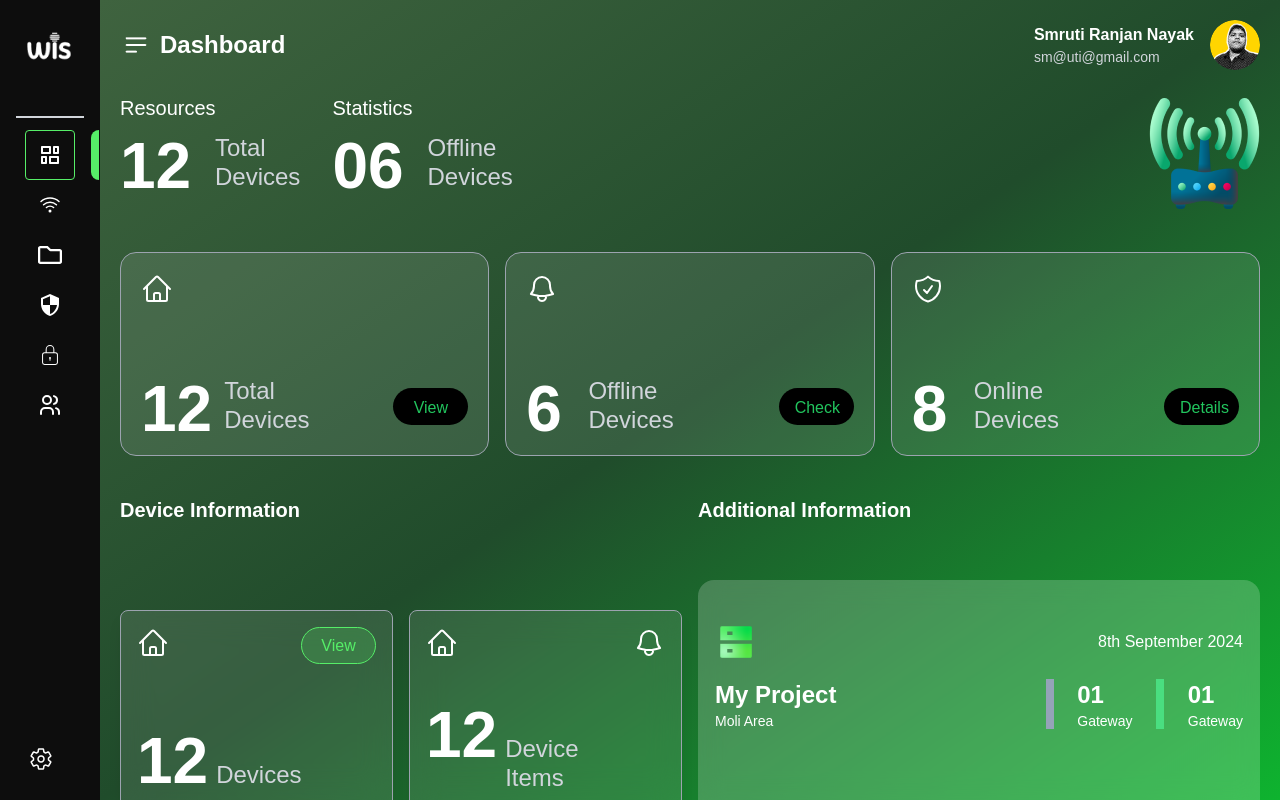
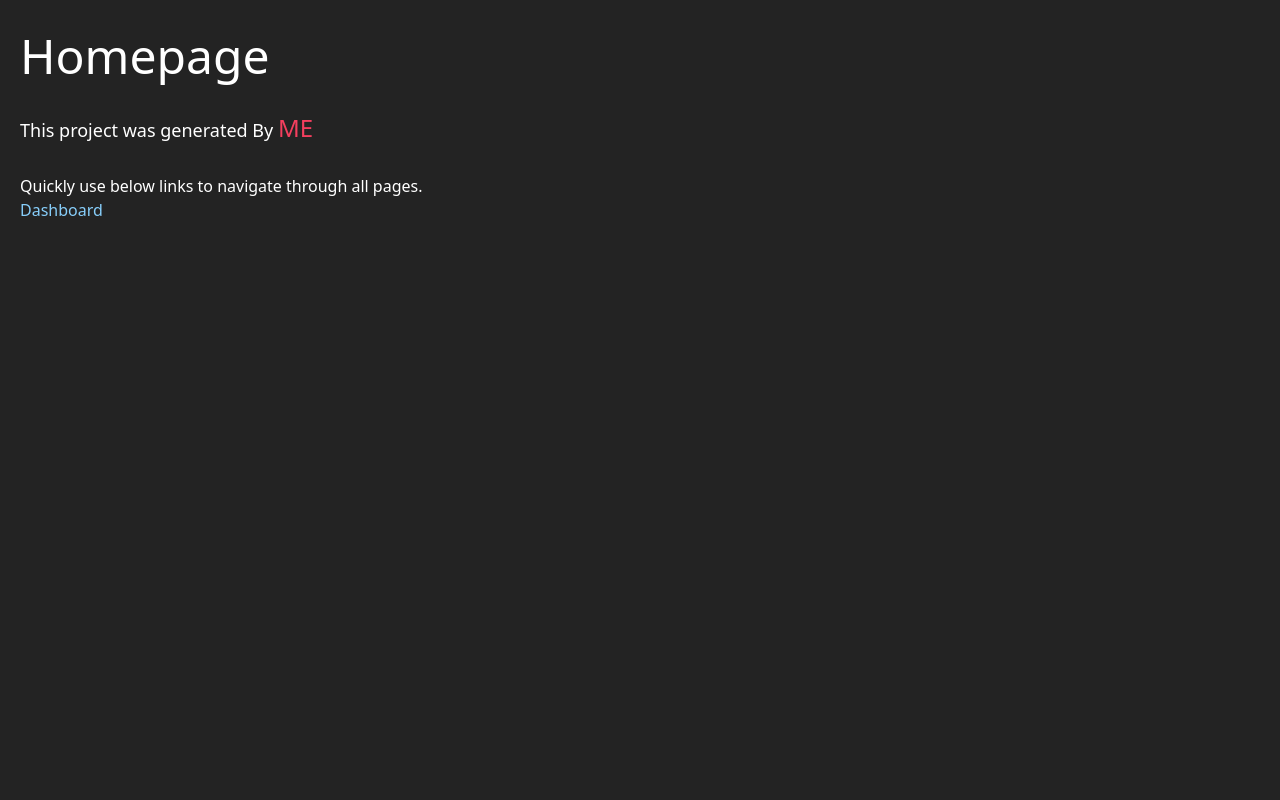
Before and after one commit to akku2005/remoteDashboard-, a React (Vite) app: page / in a window 1280 px wide. Built offline with nearby package versions, Linux system fonts and the light colour scheme.

Commit message:
PageNotFound , Routes , And DevicePage Added

```diff
--- a/package.json
+++ b/package.json
@@ -16,6 +16,7 @@
     "react-chartjs-2": "^5.2.0",
     "react-dom": "^18.3.1",
     "react-icons": "^5.3.0",
+    "react-router-dom": "^6.26.2",
     "sass": "^1.79.3"
   },
   "devDependencies": {
--- a/src/App.jsx
+++ b/src/App.jsx
@@ -1,14 +1,18 @@
-// src/App.js
 import React from "react";
-import Dashboard from "./components/Dashboard"; // Import the Dashboard component
-
+import PageRoutes from "./Routes";
+import { BrowserRouter as Router } from "react-router-dom";
 import "./styles/App.scss";
 
 function App() {
   return (
-    <div className="app flex">
-      <Dashboard />
-    </div>
+    // <div className="app flex">
+    //  <Router>
+    //   <PageRoutes />
+    // </Router>
+    // </div>
+    <Router>
+      <PageRoutes />
+    </Router>
   );
 }
 
--- /dev/null
+++ b/src/Routes.jsx
@@ -0,0 +1,18 @@
+import React from "react";
+import { useRoutes } from "react-router-dom";
+import Home from "./pages/Home";
+import NotFound from "./pages/PageNotFound";
+import Dashboard from "./components/Dashboard";
+import Devices from "./pages/Devices"; // Import Devices component
+
+const ProjectRoutes = () => {
+  let element = useRoutes([
+    { path: "/", element: <Home /> },
+    { path: "*", element: <NotFound /> },
+    { path: "dashboard", element: <Dashboard /> },
+    { path: "devices", element: <Devices /> }, // Add route for Devices
+  ]);
+  return element;
+};
+
+export default ProjectRoutes;
--- a/src/components/Sidebar/index.jsx
+++ b/src/components/Sidebar/index.jsx
@@ -1,4 +1,5 @@
 import React, { useState, useEffect } from "react";
+import { Link } from "react-router-dom"; // Import Link from react-router-dom
 import { RiDashboardHorizontalLine } from "react-icons/ri";
 import { IoWifiOutline, IoSettingsOutline } from "react-icons/io5";
 import { FaRegFolder } from "react-icons/fa";
@@ -62,68 +63,74 @@ const Sidebar = () => {
 
         {/* Icons Section */}
         <div className="icons flex-grow flex flex-col items-center">
-          <div
+          <Link
+            to="/dashboard"
             className={`icon-container ${
               activePage === "Present" ? "active" : ""
             }`}
             onClick={() => handleIconClick("Present")}
           >
             <RiDashboardHorizontalLine className="icon w-6 h-6 text-white" />
-          </div>
-          <div
+          </Link>
+          <Link
+            to="/devices"
             className={`icon-container ${
               activePage === "Devices" ? "active" : ""
             }`}
             onClick={() => handleIconClick("Devices")}
           >
             <IoWifiOutline className="icon w-6 h-6 text-white" />
-          </div>
-          <div
+          </Link>
+
+          <Link
+            to="/notifications"
             className={`icon-container ${
               activePage === "Notifications" ? "active" : ""
             }`}
             onClick={() => handleIconClick("Notifications")}
           >
             <FaRegFolder className="icon w-6 h-6 text-white" />
-          </div>
-          <div
+          </Link>
+          <Link
+            to="/security"
             className={`icon-container ${
               activePage === "Security" ? "active" : ""
             }`}
             onClick={() => handleIconClick("Security")}
           >
             <MdOutlineSecurity className="icon w-6 h-6 text-white" />
-          </div>
-
-          {/* New Icons: Lock and Users */}
-          <div
+          </Link>
+          <Link
+            to="/lock"
             className={`icon-container ${
               activePage === "Lock" ? "active" : ""
             }`}
             onClick={() => handleIconClick("Lock")}
           >
             <CiLock className="icon w-6 h-6 text-white" />
-          </div>
-          <div
+          </Link>
+          <Link
+            to="/users"
             className={`icon-container ${
               activePage === "Users" ? "active" : ""
             }`}
             onClick={() => handleIconClick("Users")}
           >
             <TbUsers className="icon w-6 h-6 text-white" />
-          </div>
+          </Link>
         </div>
 
         {/* Bottom Section: Settings */}
         <div className="settings mt-4">
-          <div
+          <Link
+            to="/settings"
             className={`icon-container ${
               activePage === "Settings" ? "active" : ""
             }`}
             onClick={() => handleIconClick("Settings")}
           >
             <IoSettingsOutline className="icon w-6 h-6 text-white" />
-          </div>
+          </Link>
         </div>
       </div>
     </div>
--- /dev/null
+++ b/src/pages/Devices/index.jsx
@@ -0,0 +1,28 @@
+// src/components/Dashboard.js
+import React from "react";
+import Header from "../../components/Header";
+import Sidebar from "../../components/Sidebar";
+
+import "../../styles/Dashboard.scss";
+
+const Dashboard = () => {
+  return (
+    <div className="dashboard-container">
+      {/* Sidebar */}
+      <Sidebar />
+
+      {/* Main Content */}
+      <div className="dashboard-content">
+        {/* Header */}
+        <Header />
+
+        {/* Statistics */}
+        <div className="statistics">
+          <h2>Akash</h2>
+        </div>
+      </div>
+    </div>
+  );
+};
+
+export default Dashboard;
--- /dev/null
+++ b/src/pages/Home.jsx
@@ -0,0 +1,34 @@
+import React from "react";
+import { Link } from "react-router-dom";
+
+const Home = () => {
+  return (
+    <div
+      style={{
+        height: "100vh",
+        padding: "20px",
+        backgroundColor: "#232323",
+        color: "white",
+      }}
+    >
+      <h1 style={{ fontSize: "48px", marginBottom: "20px" }}>Homepage</h1>
+      <p style={{ fontSize: "18px", marginBottom: "30px" }}>
+        This project was generated By{" "}
+        <span className="text-2xl text-rose-500">ME</span>
+      </p>
+      Quickly use below links to navigate through all pages.
+      <ul style={{ listStyle: "none", padding: "0" }}>
+        <li style={{ marginBottom: "10px" }}>
+          <Link
+            to="/dashboard"
+            style={{ color: "#87CEFA", textDecoration: "none" }}
+          >
+            Dashboard
+          </Link>
+        </li>
+      </ul>
+    </div>
+  );
+};
+
+export default Home;
--- /dev/null
+++ b/src/pages/PageNotFound.jsx
@@ -0,0 +1,30 @@
+import React from "react";
+import { useNavigate } from "react-router-dom"; // Use useNavigate instead of useHistory
+
+const PageNotFound = () => {
+  const navigate = useNavigate();
+
+  const handleGoHome = () => {
+    navigate("/"); // Redirect to home page
+  };
+
+  return (
+    <div className="flex items-center justify-center min-h-screen bg-gray-100">
+      <div className="text-center">
+        <h1 className="text-6xl font-bold text-gray-800 mb-4">404</h1>
+        <p className="text-xl text-gray-600 mb-8">Oops! Page not found.</p>
+        <p className="text-gray-500 mb-4">
+          The page you are looking for doesn't exist or has been moved.
+        </p>
+        <button
+          onClick={handleGoHome}
+          className="mt-4 px-6 py-3 bg-blue-500 text-white font-semibold rounded-lg shadow-lg hover:bg-blue-600 transition duration-200"
+        >
+          Go Back Home
+        </button>
+      </div>
+    </div>
+  );
+};
+
+export default PageNotFound;
```
Also changed, not shown: 1 other file (tests, documents, lock files or other folders).
